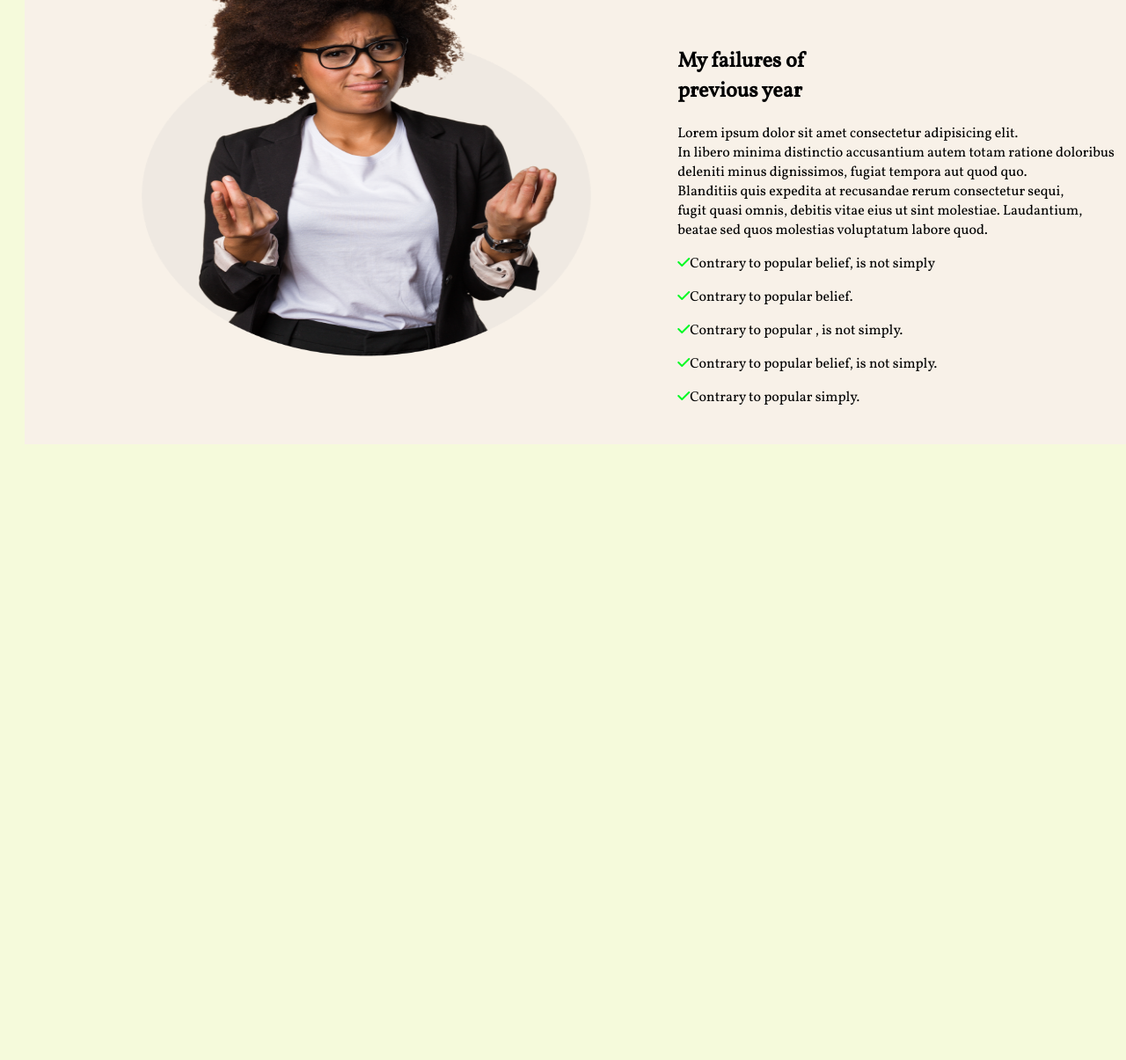
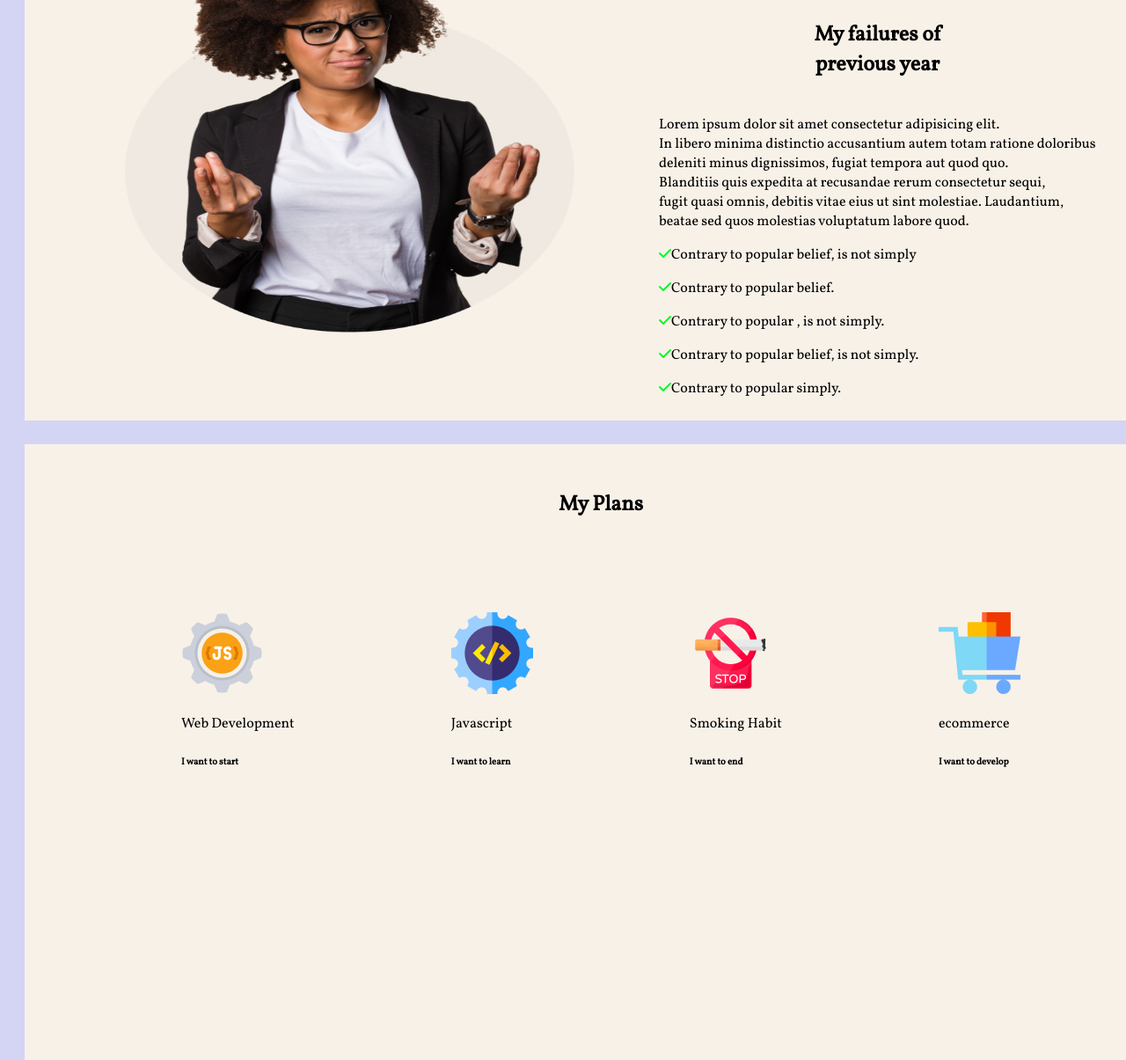
Before and after one commit to habib3812/1st-potpolio-web, a plain HTML site: page web/index.html in a window 1280 px wide. Shown: the part 764-1969 px from the top of the page at 88% size. Before the commit the page ends 1269 px from the top, so only its background shows below. Drawn offline with Linux system fonts and the light colour scheme.

Commit message:
add margin

```diff
--- a/web/index.html
+++ b/web/index.html
@@ -38,11 +38,11 @@
     </header>
     <main>
 
-<div class="flex-cecund">
+       <div class="flex-cecund">
 
         <img src="../images/person.png" alt="">
 
-    <div class="discaption-main">
+       <div class="discaption-main">
         <h2>
             My failures of <br> previous year
         </h2>
@@ -53,8 +53,39 @@
       <p><i  class="fa-solid fa-check"></i>Contrary to popular , is not simply.</p>
       <p><i  class="fa-solid fa-check"></i>Contrary to popular belief, is not simply.</p>
       <p><i  class="fa-solid fa-check"></i>Contrary to popular simply.</p>
+      </div>
+      </div>
+   </main>
+
+   <article class="icon">
+    <h2 class="h2">My Plans</h2>
+    <div class="icov-flex">
+        <div>
+            <img src="../images/icons/js.png" alt="">
+            </img>
+            <p>Web Development</p>
+            <h6>I want to start</h6>
+        </div>
+        <div>
+            <img src="../images/icons/web.png" alt=""></img>
+                <p>Javascript</p>
+                <h6>I want to learn</h6>
+        </div>
+        <div>
+            <img src="../images/icons/smoke.png" alt="">
+            </img>   <p>Smoking Habit</p>
+            <h6>I want to end</h6>
+        </div>
+        <div>
+            <img src="../images/icons/ecom.png
+        " alt="">
+
+            </img>
+            <p>ecommerce</p>
+            <h6>I want to develop</h6>
+        </div>
     </div>
-</div>
+   </article>
     <footer>
 
     </footer>
--- a/web/style.css
+++ b/web/style.css
@@ -7,7 +7,7 @@
 body{
     width: 1350px;
     height: 809px;
-    background-color: rgb(245, 250, 219);
+    background-color: rgb(212, 212, 245);
 }
 .header{
     background-color: gray;
@@ -53,9 +53,9 @@ button a{
     display: flex;
     justify-content: center;
     align-items: center;
-    margin-top: 4%;
+    margin-top: 2%;
     background-color: rgb(248, 241, 232);
-    width: 1350px;
+    width: 1310px;
     height: 700px;
     margin-left:20px;
 }
@@ -72,3 +72,23 @@ i{
     color: rgb(2, 250, 35);
 
 }
+
+/* icone */
+.icon{
+    margin-top: 2%;
+    background-color: rgb(248, 241, 232);
+    width: 1310px;
+    height: 700px;
+    margin-left: 20px;
+
+}
+
+.icov-flex{
+    display: flex;
+    justify-content: space-evenly;
+    margin-top: 4%;
+}
+h2{
+padding: 4%;
+   text-align: center;
+}
```
